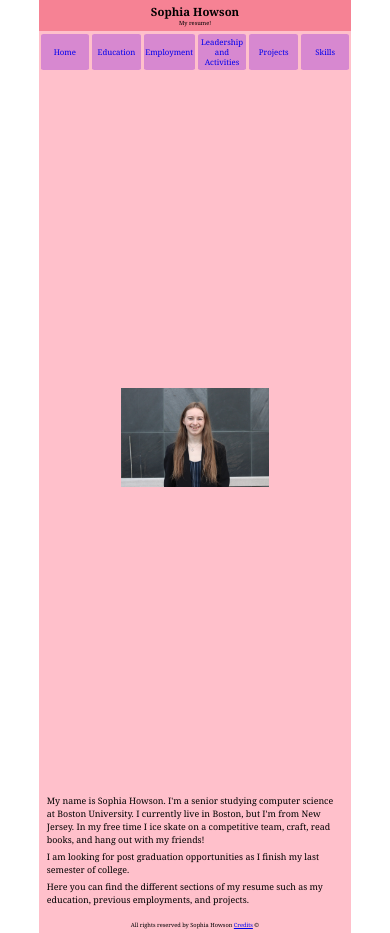
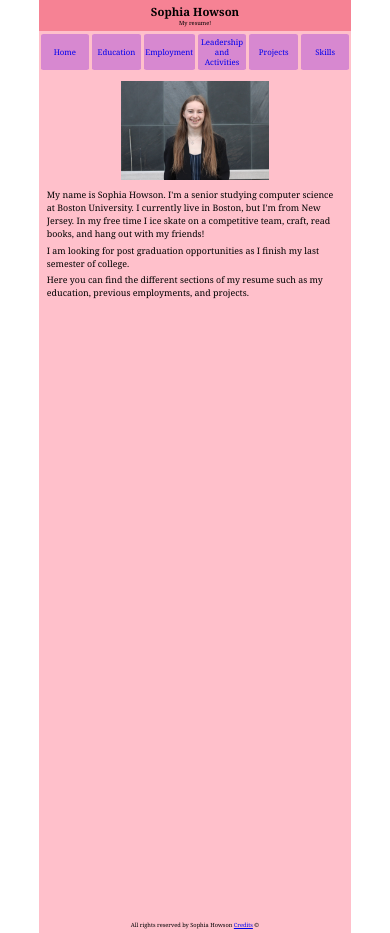
Before and after one commit to Show530/mp-3, a React (Vite) app: page / in a window 390 px wide. Built offline with nearby package versions, Linux system fonts and the light colour scheme.

Commit message:
Fixed image centering on mobile screens

```diff
--- a/src/components/Home.tsx
+++ b/src/components/Home.tsx
@@ -6,16 +6,23 @@ const StyledImg = styled.img`
     margin-bottom: 2vw;
 
     @media screen and (max-width: 900px) {
-        display: block;
-        margin: auto;
         max-width: 50%;
+    }
+`;
+
+const StyledDiv = styled.div`
+    @media screen and (max-width: 900px) {
+        display: flex;
+        justify-content: center;
     }
 `;
 
 export default function Home() {
     return (
         <>
-            <StyledImg src="/headshot.JPEG" alt="Headshot of me, Sophia Howson" id="headshot"/>
+            <StyledDiv>
+                <StyledImg src="/headshot.JPEG" alt="Headshot of me, Sophia Howson" id="headshot"/>
+            </StyledDiv>
             <StyledP>My name is Sophia Howson. I'm a senior studying computer science at Boston University. I currently
                 live in Boston, but I'm from New Jersey. In my free time I ice skate on a competitive team, craft,
                 read books, and hang out with my friends!</StyledP>
```
